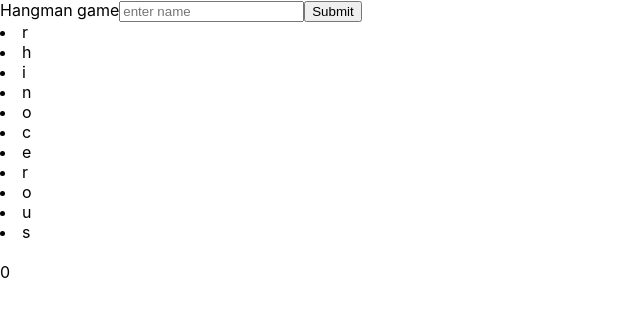
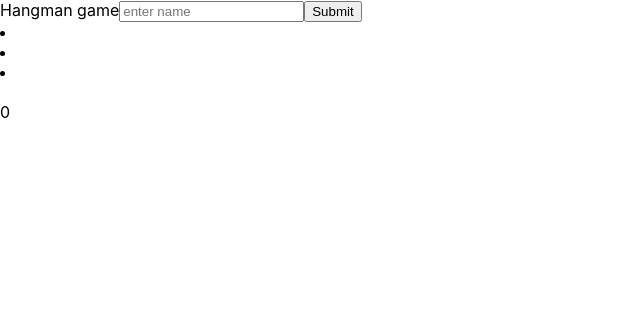
Before and after one commit to kaylinkhanal/advanceReactPractice, a React (Create React App) app: page /playground in a window 1280 px wide. Shown: the top 316 px of the page, without its empty margins (0-640 px from the left). Built offline with nearby package versions, Linux system fonts and the light colour scheme.

Commit message:
Added hanging logic

```diff
--- a/src/containers/playground.js
+++ b/src/containers/playground.js
@@ -1,6 +1,6 @@
-import {useState} from 'react'
+import {useState, useEffect} from 'react'
 const PlayGround = ()=>{
-    const winningName = 'rhinocerous'
+    const winningName = 'cat'
     const splittedWinningNameArr = winningName.split('')
     //splittedWinningNameArr will be [ 'r', 'h', 'i', 'n', 'o', 'c', 'e', 'r', 'o', 'u', 's' ]
     const [inputCharacters, setInputCharacters] =  useState('')
@@ -19,6 +19,22 @@ const PlayGround = ()=>{
         bckUpList.push(inputCharacters[0])
         setAllEnteredChar(bckUpList)
     }
+    //first render
+    //get api
+
+    useEffect(()=>{
+        let matchedCount = 0;
+        allEnteredChar.map((item, id) => {
+          if (splittedWinningNameArr.includes(item)) {
+            matchedCount = matchedCount + 1;
+          }
+        });
+        if(splittedWinningNameArr.length ===matchedCount){
+            alert("hurray you won")
+        }
+    },[allEnteredChar])
+
+
 
     const hangingImageArr = ['O', ['/','|', '\\'], '|', ['/', '\\']]
     return (
@@ -29,7 +45,7 @@ const PlayGround = ()=>{
        {allEnteredChar}
 
         {splittedWinningNameArr.map(item=>{
-            return <li>{item}</li>
+            return <li>{allEnteredChar.includes(item) ? item : null}</li>
         })}
         <br/>
         {wrongList.length}
```
